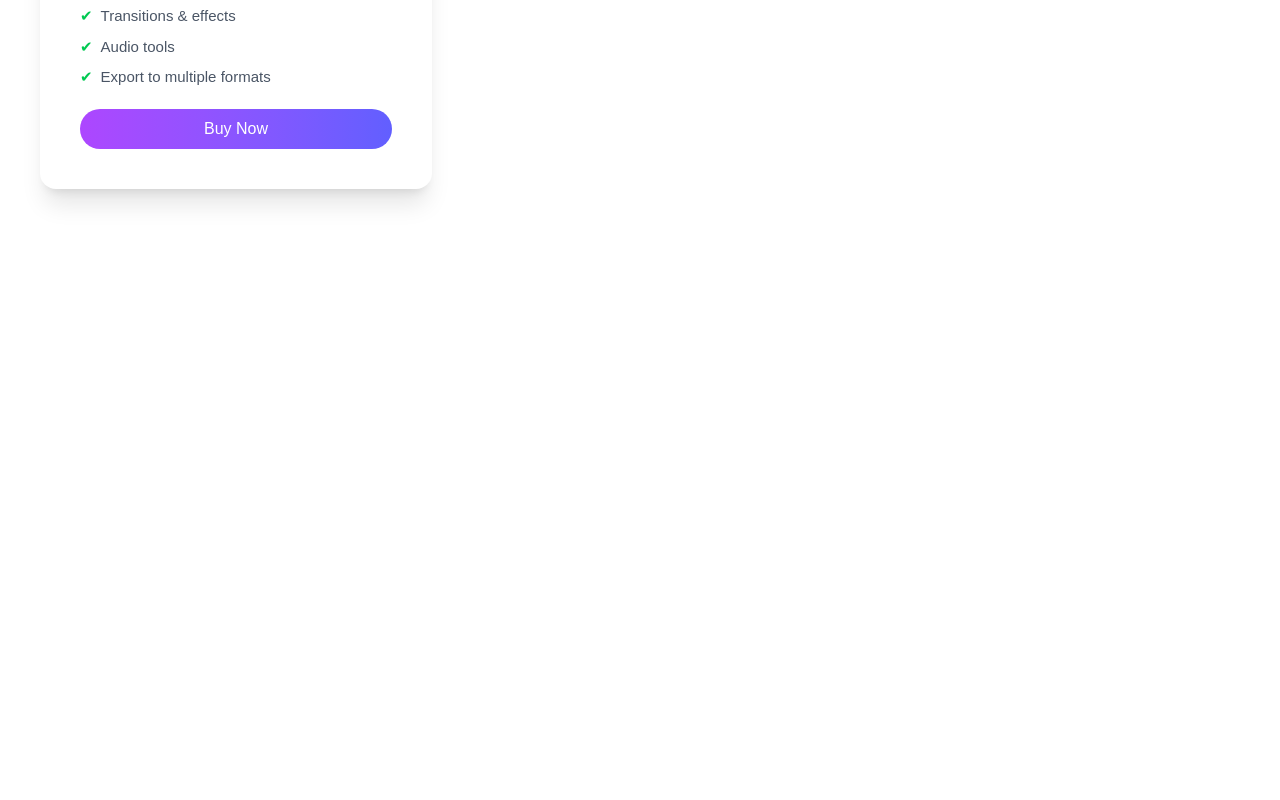
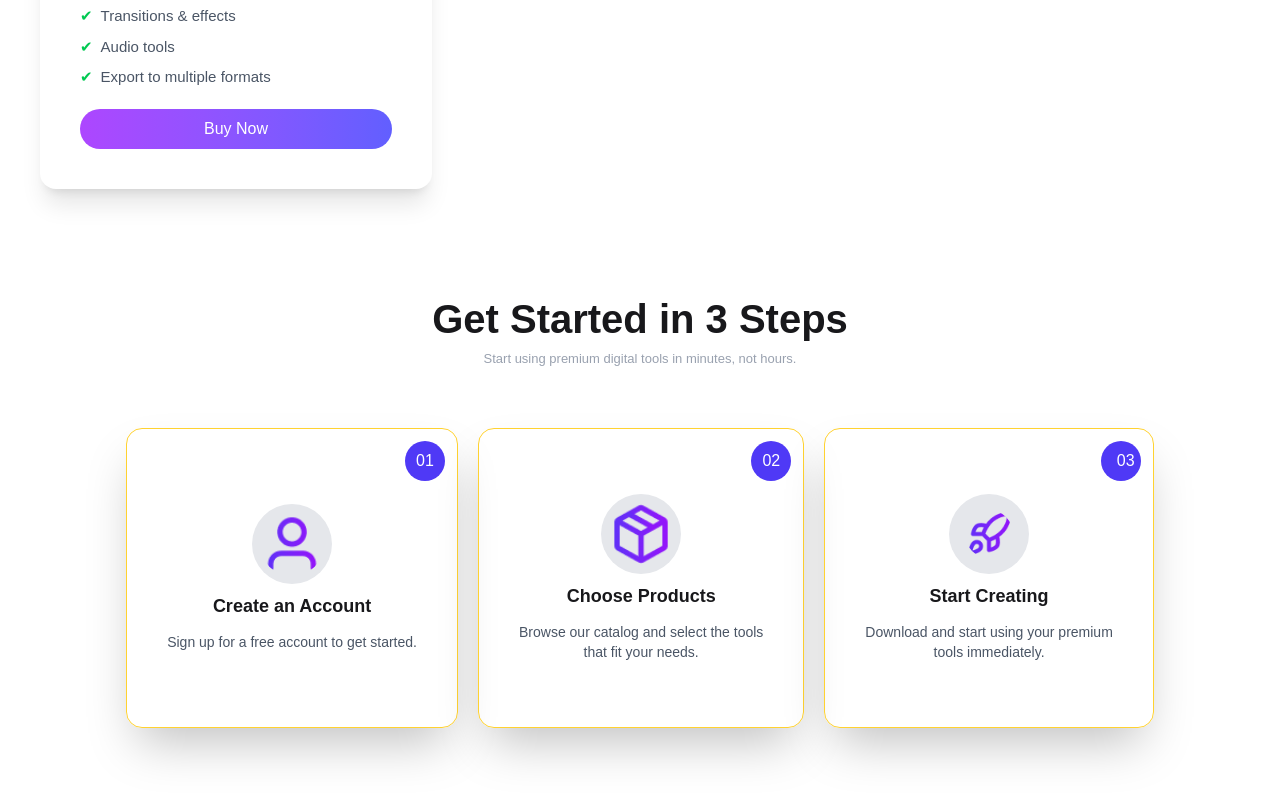
Before and after one commit to coder-minhazulalam/Digitools-Platform, a React (Vite) app: page / in a window 1280 px wide. Shown: the part 2620-3420 px from the top of the page. Before the commit the page ends 2849 px from the top, so only its background shows below. Built offline with nearby package versions, Linux system fonts and the light colour scheme.

Commit message:
Steps to create an account

```diff
--- a/src/App.jsx
+++ b/src/App.jsx
@@ -3,6 +3,8 @@ import React, { Suspense } from 'react';
 import Navbar from './Components/Navbar/Navbar';
 import Banner from './Components/BannerSection/Banner';
 import Card from './Components/CardItems/Card';
+import { ToastContainer } from 'react-toastify';
+import StepForAccount from './Components/Footer/StepForAccount';
 
 const productsPromise = fetch('Products.json').then(response => response.json())
 
@@ -18,6 +20,11 @@ const App = () => {
     <Suspense>
     <Card productsPromise={productsPromise} />
   </Suspense>
+
+   <ToastContainer />
+
+    <StepForAccount/>
+
     </>
   );
 };
--- a/src/Components/CardItems/CardData.jsx
+++ b/src/Components/CardItems/CardData.jsx
@@ -2,7 +2,7 @@ import React from 'react';
 import AllCardInfo from './AllCardInfo';
 
 const CardData = ({productsData , cartItems, setCartItems}) => {
-    console.log("CardData--->", productsData);
+
     return (
         <div className='grid grid-cols-3 p-10 gap-3'>
         {
--- a/src/Components/CardItems/SelectedCardItemsInfo.jsx
+++ b/src/Components/CardItems/SelectedCardItemsInfo.jsx
@@ -1,42 +1,39 @@
 import React from 'react';
+import { toast } from 'react-toastify';
 
-const SelectedCardItemsInfo = ({item , cartItems, setCartItems }) => {
+const SelectedCardItemsInfo = ({ item, cartItems, setCartItems }) => {
 
-     const removeCart = (item) => {
+    const removeCart = () => {
         const updatedCartItems = cartItems.filter(cartItem => cartItem.id !== item.id);
         setCartItems(updatedCartItems);
-    }
 
-
+        toast.info('Item removed from cart!', {
+            position: "top-right",
+            autoClose: 3000,
+        });
+    };
 
     return (
-        <>
+        <div className='flex flex-row m-5 p-5 rounded-lg bg-white items-center'>
 
-         <div className='flex flex-row m-5 p-5  rounded-lg bg-white items-center '>
-
-                <div className="w-12 h-12 flex items-center justify-center bg-blue-100 rounded-full text-2xl mb-4">
+            <div className="w-12 h-12 flex items-center justify-center bg-blue-100 rounded-full text-2xl">
                 {item.icon}
             </div>
 
-            <div className='ml-5 flex flex-col gap-2'>
-                <h2 className="text-lg font-semibold mb-2">{item.name}</h2>
-                <p className="text-gray-500 text-sm mb-4">
-                    ${item.price}
-                </p>
+            <div className='ml-5 flex flex-col gap-1'>
+                <h2 className="text-lg font-semibold">{item.name}</h2>
+                <p className="text-gray-500 text-sm">${item.price}</p>
             </div>
 
-            <button onClick={() => removeCart(item) }
-        className={`h-[50px] w-[100px] rounded-3xl bg-gradient-to-r from-[#4F39F6] to-[#9514FA] text-white ml-auto `} >
-            Remove
-        </button>
-
+            <button
+                onClick={removeCart}
+                className="h-[50px] w-[100px] rounded-3xl bg-gradient-to-r from-[#4F39F6] to-[#9514FA] text-white ml-auto"
+            >
+                Remove
+            </button>
 
         </div>
-
-
-        </>
     );
-
 };
 
 export default SelectedCardItemsInfo;
--- a/src/Components/Footer/StepForAccount.jsx
+++ b/src/Components/Footer/StepForAccount.jsx
@@ -4,17 +4,34 @@ const StepForAccount = () => {
     return (
         <>
 
-        <div>
-            <h1>Get Started in 3 Steps</h1>
-            <p>Start using premium digital tools in minutes, not hours.</p>
+        <div className='mt-15 text-center'>
+            <h1 className='text-[40px] font-bold'>Get Started in 3 Steps</h1>
+            <p className='text-[13px] text-gray-400'>Start using premium digital tools in minutes, not hours.</p>
         </div>
 
-        <div>
-            <div className='flex flex-col items-center justify-center'>
-                <div className='w-16 h-16 rounded-full bg-gradient-to-r from-[#4F39F6] to-[#9514FA] text-white flex items-center justify-center mb-2'>1</div>
-                <h2 className='text-lg font-semibold mb-1'>Sign Up</h2>
-                <p className='text-gray-500 text-sm text-center'>Create your free account to access our premium digital tools.</p>
+        <div className='h-[300px]  mt-15 mb-20 flex flex-row space-x-5 items-center justify-center mx-auto'>
+            <div className='h-full relative flex flex-col items-center justify-center border border-solid border-amber-300 shadow-2xl
+             rounded-2xl space-y-3 p-10'>
+               <img src='/assets/user.png' alt='Step 1' className='w-20 h-20 p-2 mb-2 bg-gray-200 rounded-full'/>
+                 <h1 className='text-white absolute flex justify-center items-center top-3 right-3 bg-[#4F39F6] rounded-full h-10 w-10 p-4 text-center'>01</h1>
+                <h2 className='text-lg font-semibold'>Create an Account</h2>
+                <p className='text-sm text-gray-600'>Sign up for a free account to get started.</p>
+            </div>
 
+                        <div className='h-full relative flex flex-col items-center justify-center border border-solid border-amber-300 shadow-2xl
+             rounded-2xl space-y-3 p-10'>
+               <img src='/assets/package.png' alt='Step 1' className='w-20 h-20 p-2 mb-2 bg-gray-200 rounded-full'/>
+                 <h1 className='text-white absolute flex justify-center items-center top-3 right-3 bg-[#4F39F6] rounded-full h-10 w-10 p-4 text-center'>02</h1>
+                <h2 className='text-lg font-semibold'>Choose Products</h2>
+                <p className='text-sm text-gray-600 text-center'>Browse our catalog and select the tools<br></br> that fit your needs.</p>
+            </div>
+
+                        <div className='h-full relative flex flex-col items-center justify-center border border-solid border-amber-300 shadow-2xl
+             rounded-2xl space-y-3 p-10'>
+               <img src='/assets/rocket.png' alt='Step 1' className='w-20 h-20 p-4 mb-2 bg-gray-200 rounded-full'/>
+                 <h1 className='text-white absolute flex jus    tify-center items-center top-3 right-3 bg-[#4F39F6] rounded-full h-10 w-10 p-4 text-center'>03</h1>
+                <h2 className='text-lg font-semibold'>Start Creating</h2>
+                <p className='text-sm text-gray-600 text-center'>Download and start using your premium<br></br> tools immediately.</p>
             </div>
         </div>
         </>
```
